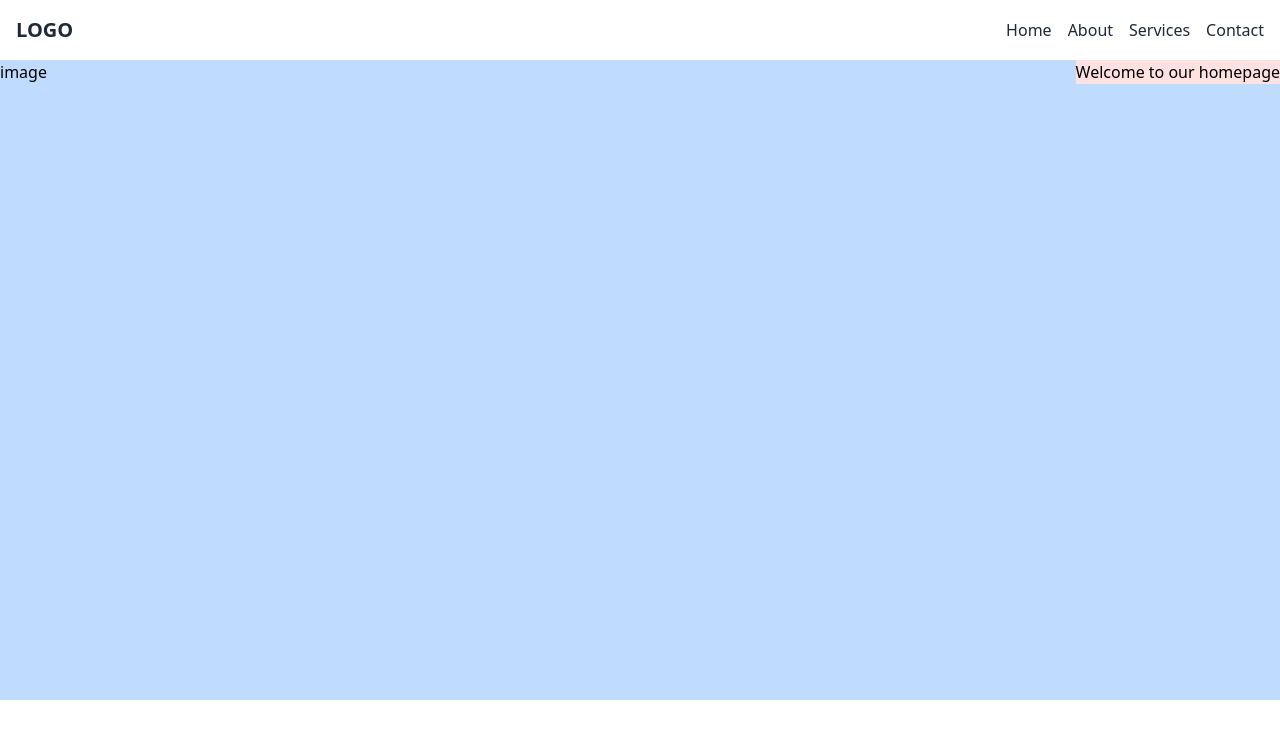
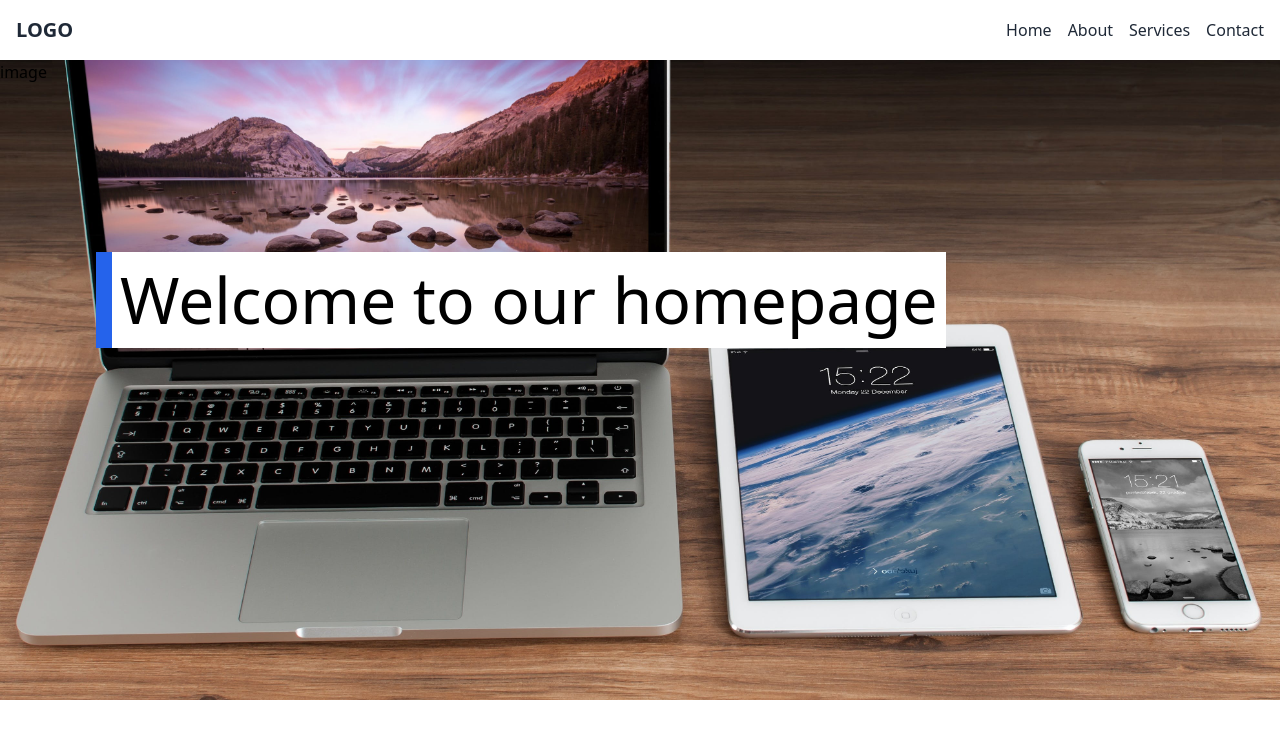
Before and after one commit to edyting/aaes, a React (Create React App) app in the folder frontend/: page / in a window 1280 px wide. Shown: the top 738 px of the page. Built offline with nearby package versions, Linux system fonts and the light colour scheme.

Commit message:
progress made on Herosection

```diff
--- a/frontend/src/index.css
+++ b/frontend/src/index.css
@@ -1,3 +1,17 @@
 @tailwind base;
 @tailwind components;
 @tailwind utilities;
+
+
+.img-bg{
+    background-image: url('../src/components/images/image1.jpg');
+    background-size: cover;
+    background-position: center;
+    background-repeat: no-repeat;
+    /* background: linear-gradient(to right,rgba(0,0,0,0.2) ,rgba(0,0,0,0.4) ); */
+
+};
+
+/* .w-msg{
+    background-color: ;
+} */
--- a/frontend/src/pages/home/Herosection.jsx
+++ b/frontend/src/pages/home/Herosection.jsx
@@ -36,12 +36,15 @@ function Herosection() {
       {/* main hero section container */}
        <div className="h-[calc(100vh-10rem)] relative w-full bg-blue-200">
           {/* image slider */}
-          <div className="h-full w-full">
+          <div className="h-full w-full img-bg">
             image
           </div>
           {/* text */}
-          <div className="absolute top-0 right-0 bg-red-100">
-            Welcome to our homepage
+          <div className="absolute top-[12rem] left-[6rem] text-[4rem] bg-white flex h-24">
+            <div className="w-4 h-ful bg-blue-600"></div>
+           <div className="px-2 w-msg">
+           Welcome to our homepage
+           </div>
           </div>
 
 
```
